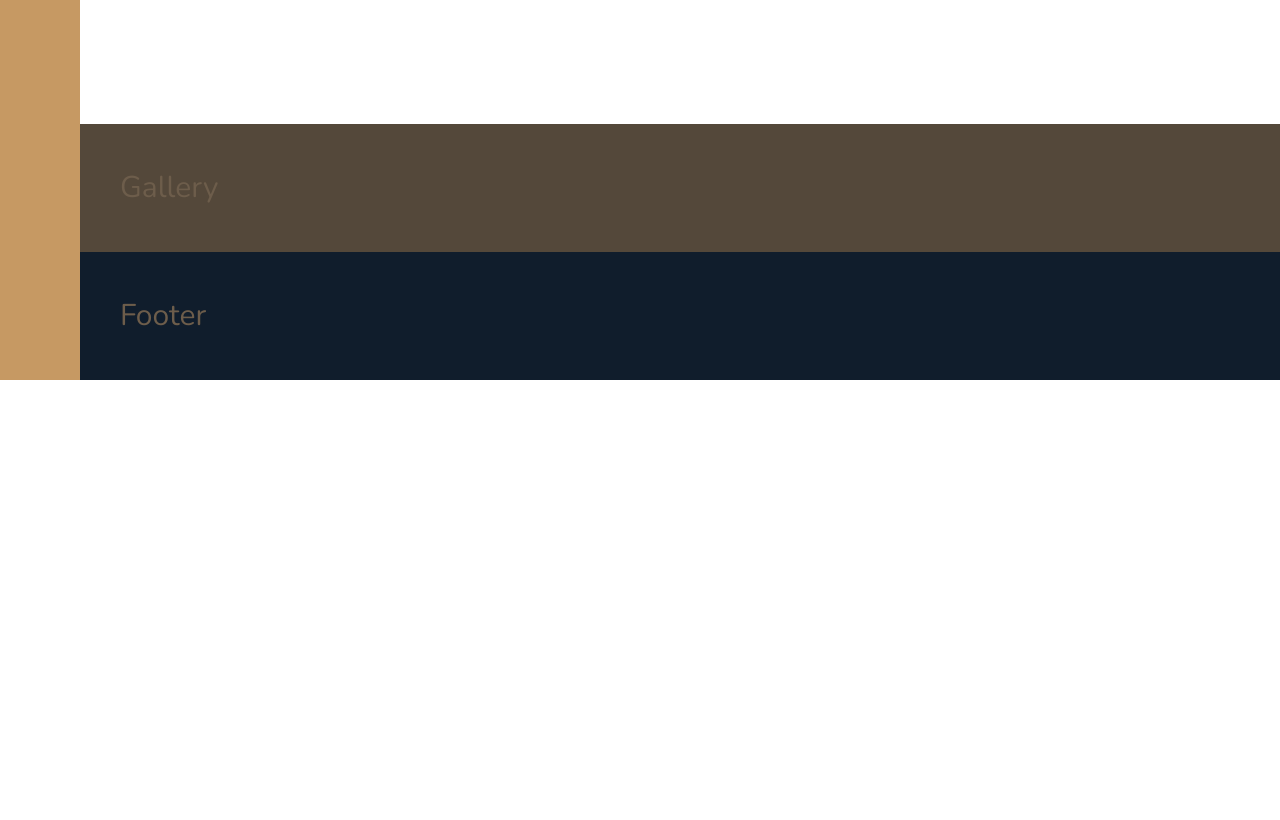
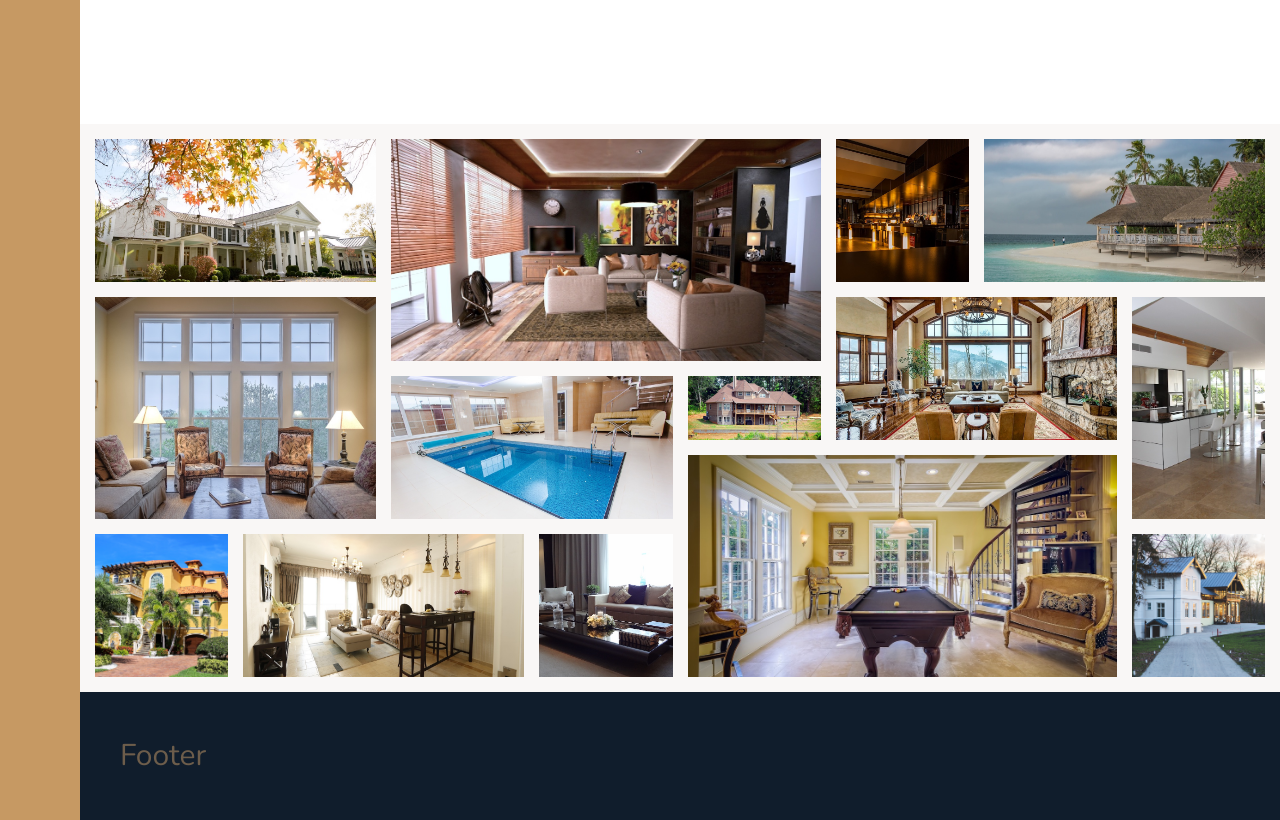
Before and after one commit to la-viza/Nexter-Project, a plain HTML site: page index.html in a window 1280 px wide. Shown: the part 3040-3860 px from the top of the page. Before the commit the page ends 3420 px from the top, so only its background shows below. Drawn offline with nearby package versions, Linux system fonts and the light colour scheme.

Commit message:
Finished building the Gallery

```diff
--- a/index.html
+++ b/index.html
@@ -345,7 +345,50 @@
 
 
     </section>
-    <section class="gallery">Gallery</section>
+    <section class="gallery">
+<figure class="gallery__item gallery__item--1"><img src="img/gal-1.jpeg" alt="Gallery image 1" class="gallery__img"></figure>
+
+<figure class="gallery__item gallery__item--2"><img src="img/gal-2.jpeg" alt="Gallery image 2" class="gallery__img"></figure>
+
+
+<figure class="gallery__item gallery__item--3"><img src="img/gal-3.jpeg" alt="Gallery image 3" class="gallery__img"></figure>
+
+<figure class="gallery__item gallery__item--4"><img src="img/gal-4.jpeg" alt="Gallery image 4" class="gallery__img"></figure>
+
+
+<figure class="gallery__item gallery__item--5"><img src="img/gal-5.jpeg" alt="Gallery image 5" class="gallery__img"></figure>
+
+
+<figure class="gallery__item gallery__item--6"><img src="img/gal-6.jpeg" alt="Gallery image 6" class="gallery__img"></figure>
+
+
+<figure class="gallery__item gallery__item--7"><img src="img/gal-7.jpeg" alt="Gallery image 7" class="gallery__img"></figure>
+
+
+<figure class="gallery__item gallery__item--8"><img src="img/gal-8.jpeg" alt="Gallery image 8" class="gallery__img"></figure>
+
+
+<figure class="gallery__item gallery__item--9"><img src="img/gal-9.jpeg" alt="Gallery image 9" class="gallery__img"></figure>
+
+
+<figure class="gallery__item gallery__item--10"><img src="img/gal-10.jpeg" alt="Gallery image 10" class="gallery__img"></figure>
+
+
+<figure class="gallery__item gallery__item--11"><img src="img/gal-11.jpeg" alt="Gallery image 11" class="gallery__img"></figure>
+
+
+<figure class="gallery__item gallery__item--12"><img src="img/gal-12.jpeg" alt="Gallery image 12" class="gallery__img"></figure>
+
+
+<figure class="gallery__item gallery__item--13"><img src="img/gal-13.jpeg" alt="Gallery image 13" class="gallery__img"></figure>
+
+
+<figure class="gallery__item gallery__item--14"><img src="img/gal-14.jpeg" alt="Gallery image 14" class="gallery__img"></figure>
+
+
+
+    </section>
+    </section>
     <footer class="footer">Footer</footer>
   </body>
 </html>
--- a/sass/_gallery.scss
+++ b/sass/_gallery.scss
@@ -1,4 +1,89 @@
 .gallery {
-  background-color: $color-grey-dark-1;
+  background-color: $color-grey-light-1;
   grid-column: full-start / full-end;
+
+  display: grid;
+  grid-template-columns: repeat(8, 1fr);
+  grid-template-rows: repeat(7, 5vw);
+  grid-gap: 1.5rem;
+  padding: 1.5rem;
+
+  &__item {
+    &--1 {
+      grid-row: 1 / span 2;
+      grid-column: 1 / span 2;
+    }
+
+    &--2 {
+      grid-row: 1 / span 3;
+      grid-column: 3 / span 3;
+    }
+
+    &--3 {
+      grid-row: 1 / span 2;
+      grid-column: 6;
+    }
+
+    &--4 {
+      grid-row: 1 / span 2;
+      grid-column: 7 / -1;
+    }
+
+    &--5 {
+      grid-row: 3 / span 3;
+      grid-column: 1 / span 2;
+    }
+
+    &--6 {
+      grid-row: 4 / span 2;
+      grid-column: 3 / span 2;
+    }
+
+    &--7 {
+      grid-row: 4 / 5;
+      grid-column: 5 / 6;
+    }
+
+    &--8 {
+      grid-row: 3 / span 2;
+      grid-column: 6 / span 2;
+    }
+
+    &--9 {
+      grid-row: 3 / span 3;
+      grid-column: 8 / -1;
+    }
+
+    &--10 {
+      grid-row: 6 / span 2;
+      grid-column: 1 / 2;
+    }
+
+    &--11 {
+      grid-row: 6 / span 2;
+      grid-column: 2 / span 2;
+    }
+
+    &--12 {
+      grid-row: 6 / span 2;
+      grid-column: 4 / 5;
+    }
+
+    &--13 {
+      grid-row: 5 / span 3;
+      grid-column: 5 / span 3;
+    }
+
+    &--14 {
+      grid-row: 6 / span 2;
+      grid-column: 8 / -1;
+    }
+  }
+
+  &__img {
+    width: 100%;
+    height: 100%;
+    object-fit: cover;
+    display: block;
+  }
 }
```
Also changed, not shown: sass/main.css, 1 other file.
